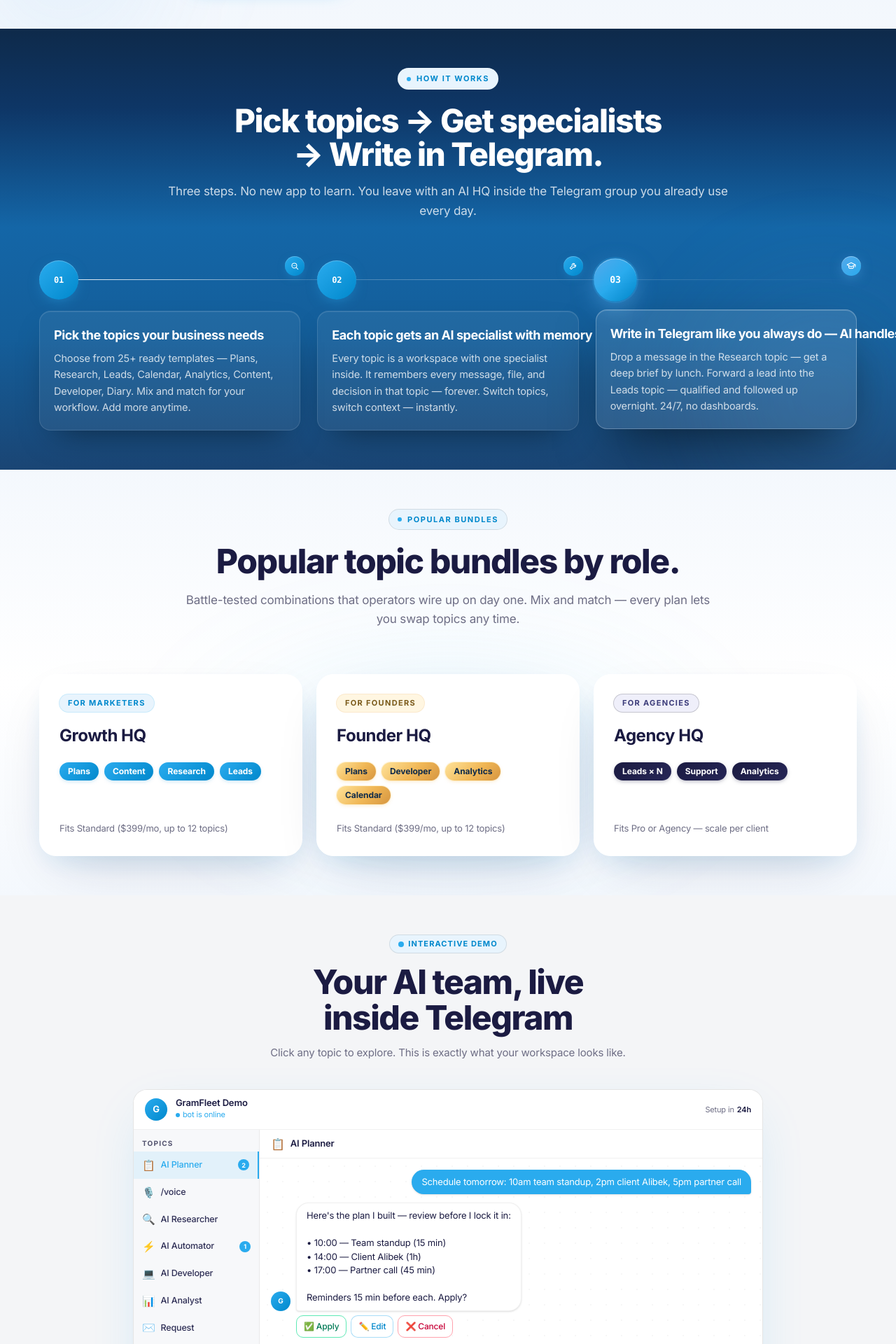
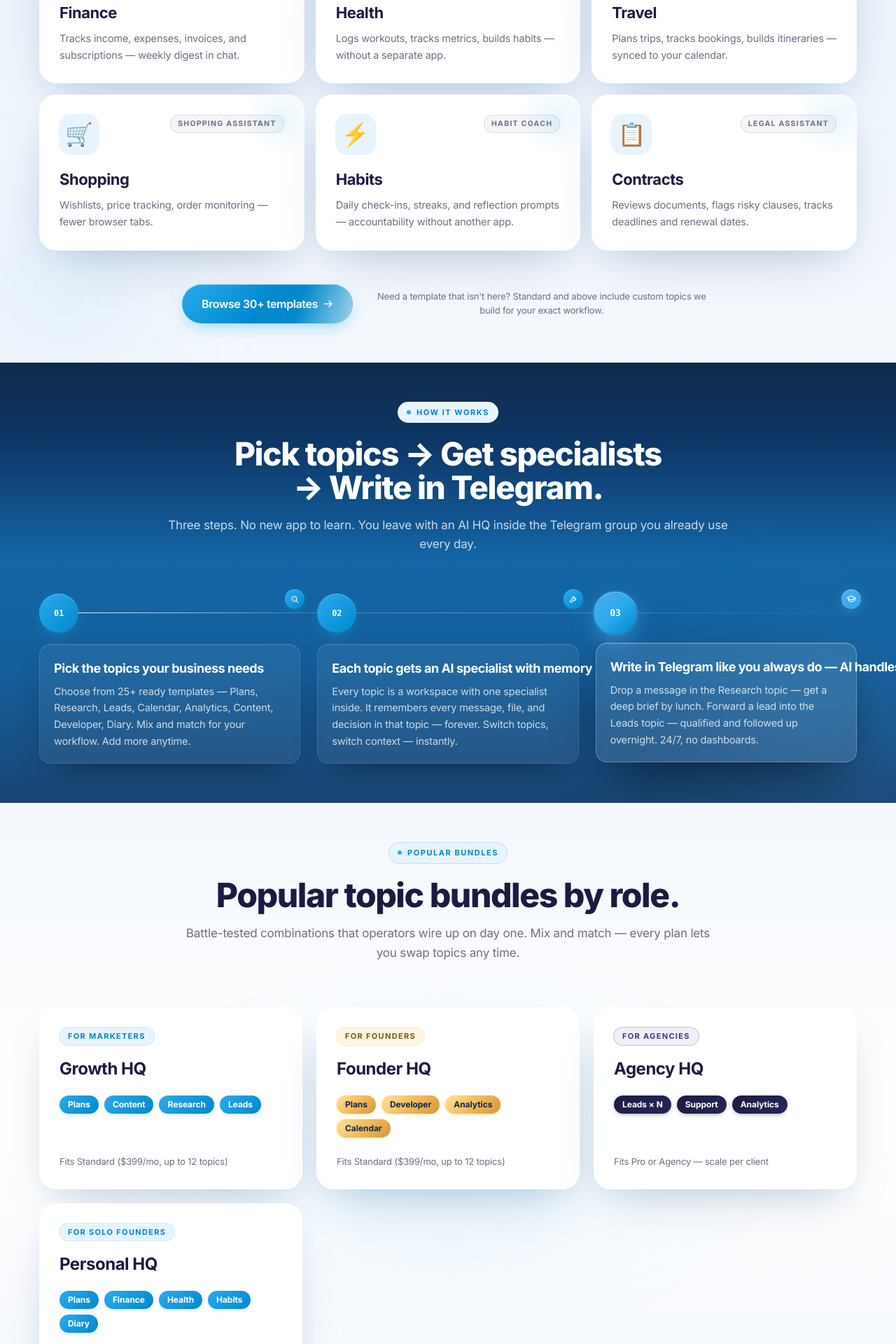
Before and after one commit to undergnarly/Aigram, a Next.js app: page / in a window 1280 px wide. Shown: the part 2220-4140 px from the top of the page at 70% size. Built offline with nearby package versions, Linux system fonts and the light colour scheme.

Commit message:
feat(landing): 6th KF Founder OS, 15 topic templates, Personal HQ bundle

```diff
--- a/src/components/landing/content.ts
+++ b/src/components/landing/content.ts
@@ -573,8 +573,8 @@
   },
   features: {
     eyebrow: "What makes it different",
-    h2: "Five killer features you won't find anywhere else.",
-    sub: "Each is live in production today — not a roadmap promise.",
+    h2: "Six killer features you won't find anywhere else.",
+    sub: "Five are live in production today. One is launching Q3 2026.",
     items: [
       {
         tag: "Templates",
@@ -600,6 +600,11 @@
         tag: "Pipeline",
         title: "Tasks that run while you sleep",
         body: "Queue a task in the evening — wake up to results. The pipeline picks items one by one, runs critic → worker → QA, commits output, and reports back to your Telegram topic. Your agents don't wait for you to be online.",
+      },
+      {
+        tag: "Founder OS",
+        title: "Founder OS — your live view across all topics",
+        body: "One command shows the status of every topic in your AI HQ — what's running, what's blocked, what needs your attention. Monitor your own workspace and your team side by side. No dashboards. No status meetings. Launching Q3 2026.",
       },
     ],
   },
@@ -766,8 +771,14 @@
       { slug: "diary", icon: "📓", name: "Diary", role: "Journal", desc: "Captures decisions, lessons, and mood — searchable, summarized weekly." },
       { slug: "content", icon: "✍️", name: "Content", role: "Content writer", desc: "Drafts posts, scripts, and emails — in your voice, on your schedule." },
       { slug: "support", icon: "🤝", name: "Support", role: "Customer support", desc: "Answers FAQ, triages tickets, escalates only what needs you." },
-    ],
-    cta: "See all 25+ templates",
+      { slug: "finance", icon: "💰", name: "Finance", role: "Finance tracker", desc: "Tracks income, expenses, invoices, and subscriptions — weekly digest in chat." },
+      { slug: "health", icon: "🏃", name: "Health", role: "Health coach", desc: "Logs workouts, tracks metrics, builds habits — without a separate app." },
+      { slug: "travel", icon: "✈️", name: "Travel", role: "Trip planner", desc: "Plans trips, tracks bookings, builds itineraries — synced to your calendar." },
+      { slug: "shopping", icon: "🛒", name: "Shopping", role: "Shopping assistant", desc: "Wishlists, price tracking, order monitoring — fewer browser tabs." },
+      { slug: "habits", icon: "⚡", name: "Habits", role: "Habit coach", desc: "Daily check-ins, streaks, and reflection prompts — accountability without another app." },
+      { slug: "contracts", icon: "📋", name: "Contracts", role: "Legal assistant", desc: "Reviews documents, flags risky clauses, tracks deadlines and renewal dates." },
+    ],
+    cta: "Browse 30+ templates",
     caption: "Need a template that isn't here? Standard and above include custom topics we build for your exact workflow.",
   },
   topicBundles: {
@@ -792,6 +803,12 @@
         title: "Agency HQ",
         topics: ["Leads × N", "Support", "Analytics"],
         plan: "Fits Pro or Agency — scale per client",
+      },
+      {
+        audience: "For solo founders",
+        title: "Personal HQ",
+        topics: ["Plans", "Finance", "Health", "Habits", "Diary"],
+        plan: "Fits Starter ($149/mo, up to 5 topics)",
       },
     ],
   },
@@ -1263,8 +1280,8 @@
   },
   features: {
     eyebrow: "Чем мы отличаемся",
-    h2: "Пять киллер-фич, которых нет больше нигде.",
-    sub: "Каждая работает в проде прямо сейчас — не обещание из roadmap.",
+    h2: "Шесть киллер-фич, которых нет больше нигде.",
+    sub: "Пять работают в проде прямо сейчас. Одна — выходит в Q3 2026.",
     items: [
       {
         tag: "Шаблоны",
@@ -1290,6 +1307,11 @@
         tag: "Пайплайн",
         title: "Задачи выполняются пока вы спите",
         body: "Поставьте задачу вечером — утром получите результат. Пайплайн забирает задачи из очереди по одной, прогоняет цикл критик → исполнитель → QA, фиксирует результат и отчитывается в вашем топике. Агенты не ждут, пока вы онлайн.",
+      },
+      {
+        tag: "Founder OS",
+        title: "Founder OS — видишь все свои топики сразу",
+        body: "Одна команда покажет, над чем работает каждый топик, что заблокировано, где нужно твоё внимание. Мониторинг своего пространства и работы команды в одном месте — без дашбордов, без статус-звонков. Выходит в Q3 2026.",
       },
     ],
   },
@@ -1456,8 +1478,14 @@
       { slug: "diary", icon: "📓", name: "Diary", role: "Дневник", desc: "Записывает решения, уроки, настроение — поиск, недельная сводка." },
       { slug: "content", icon: "✍️", name: "Content", role: "Контент", desc: "Драфтит посты, сценарии, письма — твоим голосом, по графику." },
       { slug: "support", icon: "🤝", name: "Support", role: "Поддержка", desc: "Отвечает на FAQ, разводит тикеты, эскалирует только важное." },
-    ],
-    cta: "Все 25+ шаблонов",
+      { slug: "finance", icon: "💰", name: "Finance", role: "Финансист", desc: "Расходы, доходы, счета, подписки — еженедельный дайджест прямо в чат." },
+      { slug: "health", icon: "🏃", name: "Health", role: "Здоровье", desc: "Тренировки, метрики, привычки — без отдельного приложения." },
+      { slug: "travel", icon: "✈️", name: "Travel", role: "Трипплановщик", desc: "Планирует поездки, бронирования, маршруты — синхронизируется с календарём." },
+      { slug: "shopping", icon: "🛒", name: "Shopping", role: "Шопинг", desc: "Вишлисты, отслеживание цен, контроль заказов — меньше вкладок в браузере." },
+      { slug: "habits", icon: "⚡", name: "Habits", role: "Привычки", desc: "Ежедневные чекины, серии, рефлексия — дисциплина без отдельного приложения." },
+      { slug: "contracts", icon: "📋", name: "Contracts", role: "Юридик", desc: "Проверяет документы, флагует риски, отслеживает дедлайны и продления." },
+    ],
+    cta: "Все 30+ шаблонов",
     caption: "Нужен шаблон, которого нет? На Standard и выше — строим кастомные топики под ваш процесс.",
   },
   topicBundles: {
@@ -1482,6 +1510,12 @@
         title: "Agency HQ",
         topics: ["Leads × N", "Support", "Analytics"],
         plan: "Подходит под Pro или Agency — масштабирование на клиента",
+      },
+      {
+        audience: "Для соло-фаундера",
+        title: "Personal HQ",
+        topics: ["Plans", "Finance", "Health", "Habits", "Diary"],
+        plan: "Подходит под Starter ($149/мес, до 5 топиков)",
       },
     ],
   },
--- a/src/components/landing/sections/Features.tsx
+++ b/src/components/landing/sections/Features.tsx
@@ -70,7 +70,18 @@
   );
 }
 
-const ICONS = [IconGrid, IconFlexible, IconPlug, IconStore, IconPipeline];
+/** Founder OS — eye (see everything across all topics) */
+function IconFounderOS() {
+  return (
+    <svg viewBox="0 0 24 24" fill="none" stroke={BLUE} strokeWidth="1.6" strokeLinecap="round" strokeLinejoin="round" className="h-full w-full" aria-hidden>
+      <path d="M2 12s4-6 10-6 10 6 10 6-4 6-10 6-10-6-10-6z" />
+      <circle cx="12" cy="12" r="2.5" />
+      <path d="M12 4V2M12 22v-2M4.93 4.93l1.41 1.41M17.66 17.66l1.41 1.41" />
+    </svg>
+  );
+}
+
+const ICONS = [IconGrid, IconFlexible, IconPlug, IconStore, IconPipeline, IconFounderOS];
 
 export default function Features() {
   const c = useContent();
@@ -100,9 +111,10 @@
         <div className="mt-[clamp(40px,5vw,72px)] grid items-stretch gap-3 sm:grid-cols-2 lg:grid-cols-3">
           {c.features.items.map((f, i) => {
             const Icon = ICONS[i] ?? IconGrid;
-            const isLast = i === c.features.items.length - 1;
+            const total = c.features.items.length;
+            const isOddLast = total % 2 !== 0 && i === total - 1;
             return (
-              <BlurFade key={f.title} delay={i * 0.06} className={`h-full${isLast ? " sm:col-span-2 lg:col-span-1" : ""}`}>
+              <BlurFade key={f.title} delay={i * 0.06} className={`h-full${isOddLast ? " sm:col-span-2 lg:col-span-1" : ""}`}>
                 <Spotlight className="h-full rounded-3xl" color="rgba(255,255,255,0.20)">
                   <div className="group relative flex h-full flex-col overflow-hidden rounded-3xl border border-white/12 bg-white/[0.06] backdrop-blur-2xl p-5 shadow-[0_30px_80px_-30px_rgba(0,0,0,0.65),inset_0_1px_0_rgba(255,255,255,0.12)] transition-all duration-500 hover:bg-white/[0.10] hover:border-white/20 hover:-translate-y-1 md:p-6">
                     <div
```
